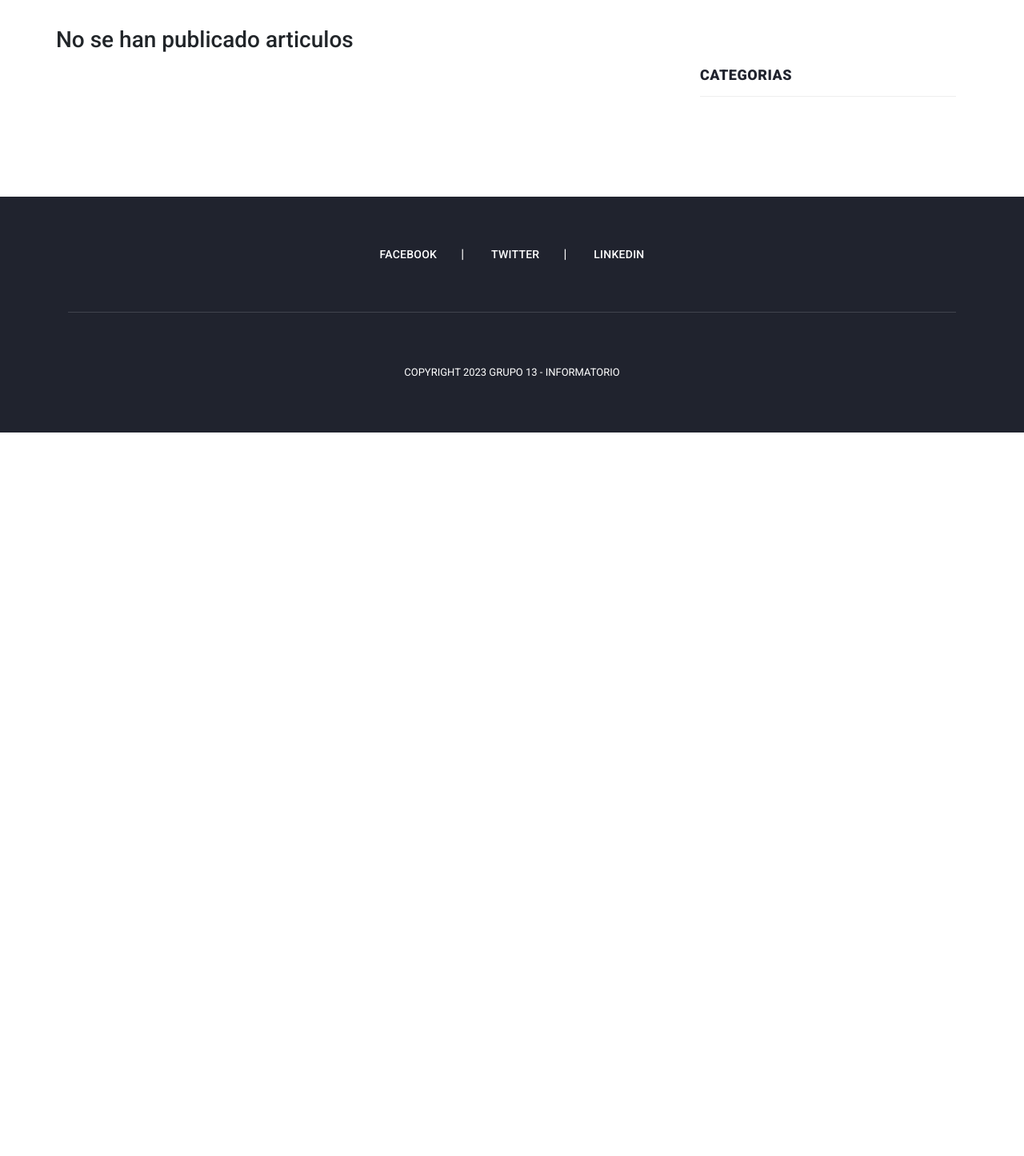
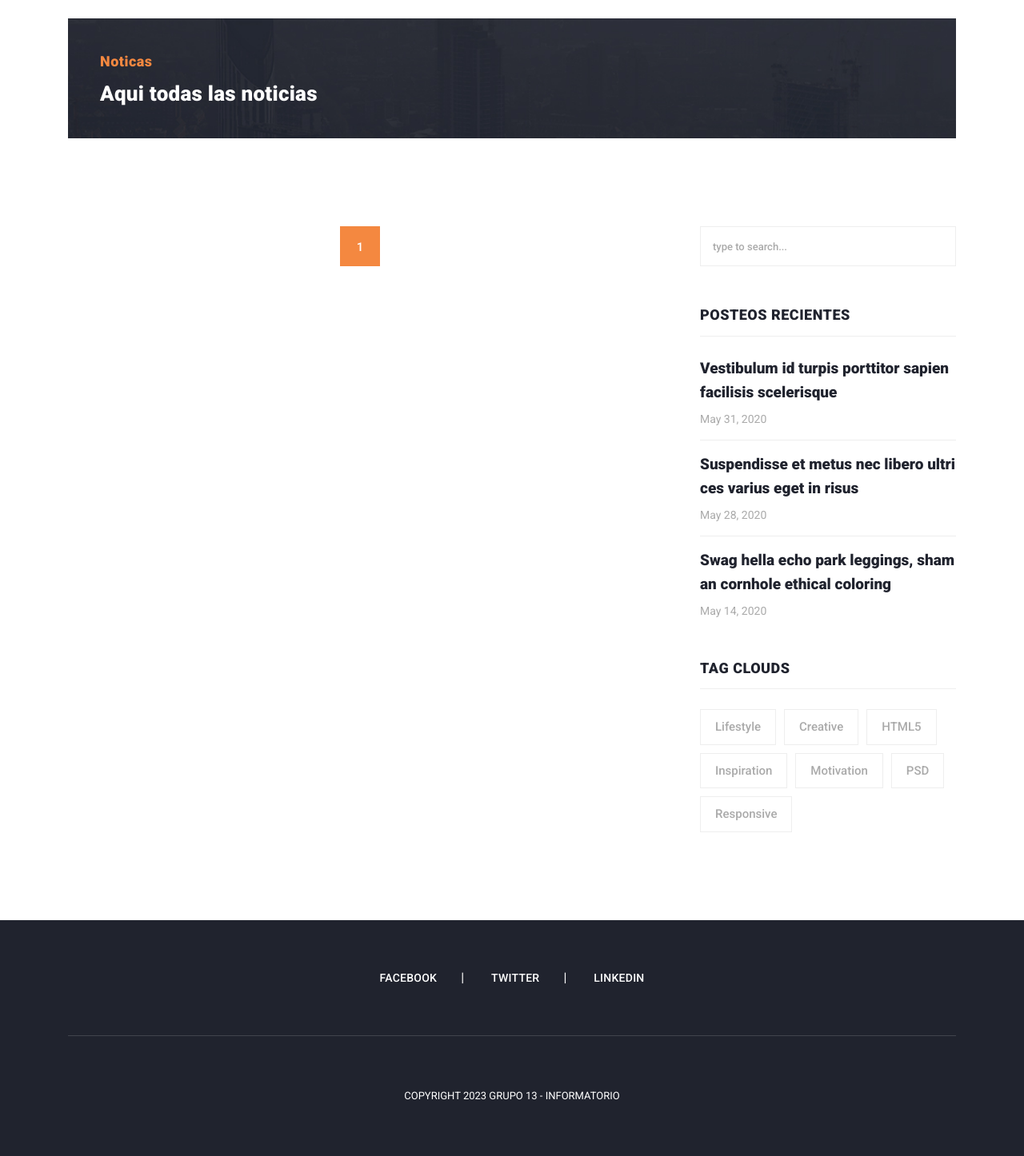
Before and after one commit to Grupo13-Informatorio/bloginformatorio13, a Django app: page /articulos in a window 1280 px wide. Shown: the part 101-1547 px from the top of the page at 80% size. Before the commit the page ends 642 px from the top, so only its background shows below. Run offline with Django 4.2, Linux system fonts and the light colour scheme; data that the repository does not hold is empty; some libraries are stand-ins or nearby versions.

Commit message:
agregada paginacion

```diff
--- a/apps/articulo/urls.py
+++ b/apps/articulo/urls.py
@@ -1,12 +1,12 @@
 from django.urls import  path
 
 from apps.comentario.views import  registrarComentario
-from .views import  ArticuloResumidoView, ArticuloView, ArticulosView, CrearArticulo, EditarArticulo
+from .views import  ArticuloListVieww, ArticuloResumidoView, ArticuloView,  CrearArticulo, EditarArticulo
 
 app_name = 'articulo'
 
 urlpatterns = [
-    path('articulos',ArticulosView.as_view(), name = 'articulos'),
+    path('articulos', ArticuloListVieww.as_view(), name = 'articulos'),
     path('articulo/<int:id>',ArticuloView.as_view(), name = 'mostrarArticulo'),
     path('articulo/crear',CrearArticulo.as_view(), name = 'crear'),
     path('articulo_resumido/<int:id>',ArticuloResumidoView.as_view(), name = 'articulo_resumido'),
--- a/apps/articulo/views.py
+++ b/apps/articulo/views.py
@@ -1,11 +1,11 @@
-from typing import Any
+from typing import Any, Dict
 from django.forms.models import BaseModelForm
 from django.http import HttpRequest, HttpResponse
 from django.shortcuts import redirect, render
 from django.urls import reverse_lazy
 from django.views import View
 from django.views.generic.edit import UpdateView
-from django.views.generic import CreateView
+from django.views.generic import CreateView, ListView
 from django.contrib import messages
 
 from apps.articulo.forms import ArticuloCreationForm
@@ -32,17 +32,17 @@ class ArticuloView(View):
                    }
         return render(request, 'articulo/articulo_mostrar.html', context)
 
-class ArticulosView(View):
-    def get(self, request):
-        articulos_banner = Articulo.get_articulos_recientes()
-        articulos = Articulo.objects.all()
-        categorias = Categoria.objects.all()
-        context = {
-                'articulos_banner' : articulos_banner,
-                'articulos' : articulos,
-                'categorias' : categorias
-                   }
-        return render(request, 'articulo/articulos_todos.html', context)
+# class ArticulosView(View):
+#     def get(self, request):
+#         articulos_banner = Articulo.get_articulos_recientes()
+#         articulos = Articulo.objects.all()
+#         categorias = Categoria.objects.all()
+#         context = {
+#                 'articulos_banner' : articulos_banner,
+#                 'articulos' : articulos,
+#                 'categorias' : categorias
+#                    }
+#         return render(request, 'articulo/articulos_todos.html', context)
 
 class ArticuloResumidoView(View):
     def get(self, request, id):
@@ -79,3 +79,14 @@ class CrearArticulo(CreateView):
         else:
             messages.error(self.request, "Error en la validacion")
             return render(self.request, 'articulo/articulo_crear.html', {'form': form})
+
+class ArticuloListVieww(ListView):
+    model = Articulo
+    paginate_by = 4
+    template_name = 'articulo/articulos_todos.html'
+
+    def get_context_data(self, **kwargs: Any) -> Dict[str, Any]:
+        context = super().get_context_data(**kwargs)
+        context['articulos_banner'] = Articulo.get_articulos_recientes()
+        context['categorias'] = Categoria.objects.all()
+        return context
--- a/blog/config/local.py
+++ b/blog/config/local.py
@@ -5,7 +5,7 @@ DATABASES = {
         'ENGINE': 'django.db.backends.mysql',
         'NAME': 'blog_grupo13',
         'USER' : 'root',
-        'PASSWORD' : 'root',
+        'PASSWORD' : '',
         'HOST' : 'localhost',
         'PORT' : '3306',
     }
--- a/static/assets/css/g13css.css
+++ b/static/assets/css/g13css.css
@@ -1158,6 +1158,10 @@ footer p a:hover {
 	}
 }
 
+a {
+	word-break: break-all
+}
+
 .img-lista-articulo {
 	max-height: 35vh;
 	resize: both;
--- a/templates/articulo/articulos_todos.html
+++ b/templates/articulo/articulos_todos.html
@@ -1,22 +1,137 @@
-{% extends "base.html" %}
-{% load articulo_tags %}
-{% block contenido %}
-<section class="blog-posts">
+{% extends "index.html"%}
+{% block articulo %}
+
+<section class="call-to-action">
+  <div class="container">
+    <div class="row">
+      <div class="col-lg-12">
+        <div class="main-content">
+          <div class="row">
+            <div class="col-lg-8">
+              <span>Noticas</span>
+              <h4>Aqui todas las noticias</h4>
+            </div>
+            <div class="col-lg-4">
+            </div>
+          </div>
+        </div>
+      </div>
+    </div>
+  </div>
+</section>
+
+<section class="blog-posts grid-system">
   <div class="container">
     <div class="row">
       <div class="col-lg-8">
         <div class="all-blog-posts">
           <div class="row">
-                {% for articulo in articulos|is_active %}
-                {% include "articulo/articulo_resumen.html" %}
-                {% empty %}
-                <h3>No se han publicado articulos</h3>
-                {% endfor %}
+<!-- Aca en esta seccion empiezan los articulos -->
+            {% for articulo in page_obj %}
+            <div class="col-lg-6">
+              <div class="blog-post">
+                <div class="blog-thumb">
+                  <img src="{{ articulo.imagen.url }}" alt="">
+                </div>
+                <div class="down-content">
+                  <span>{{ articulo.categoria }}</span>
+                  <a href="{% url 'articulo:mostrarArticulo' id=articulo.id %}"><h4>{{ articulo.titulo }}</h4></a>
+                  <ul class="post-info">
+                    <li><a href="#">{{ articulo.usuario }}</a></li>
+                    <li><a href="#">{{ articulo.fecha }}</a></li>
+                    <li><a href="#">{{articulo.comentario_set.all.count }} Comentarios</a></li>
+                  </ul>
+                  <p>{{ articulo.resumen }}</p>
+                  <div class="post-options">
                   </div>
                 </div>
               </div>
-        {% include "articulo/categorias.html" %}
+            </div>
+            {% endfor %}
+
+<!-- Aca va la parte de paginacion y demas hierbas -->
+            <div class="col-lg-12">
+              <ul class="page-numbers">
+                {% if page_obj.has_previous %}
+                <li>
+                  <a href="?page=1"><i class="fa fa-angle-double-left"></i></a>
+                  <a href="?page={{ page_obj.previous_page_number }}">{{ page_obj.previous_page_number }}</a>
+                </li>
+                {% endif %}
+                <li class="active">
+                  <a href="">{{ page_obj.number }}</a>
+                </li>
+                {% if page_obj.has_next %}
+                <li>
+                  <a href="?page={{ page_obj.next_page_number }}">{{ page_obj.next_page_number }}</a>
+                  <a href="?page={{ page_obj.paginator.num_pages }}"><i class="fa fa-angle-double-right"></i></a>
+                </li>
+                {% endif %}
+              </ul>
+            </div>
+          </div>
+        </div>
+      </div>
+      <div class="col-lg-4">
+        <div class="sidebar">
+          <div class="row">
+            <div class="col-lg-12">
+              <div class="sidebar-item search">
+                <form id="search_form" name="gs" method="GET" action="#">
+                  <input type="text" name="q" class="searchText" placeholder="type to search..." autocomplete="on">
+                </form>
+              </div>
+            </div>
+            <div class="col-lg-12">
+              <div class="sidebar-item recent-posts">
+                <div class="sidebar-heading">
+                  <h2>Posteos recientes</h2>
+                </div>
+                <div class="content">
+                  <ul>
+                    <!-- Aca los ultimos posteos -->
+                    <li><a href="post-details.html">
+                      <h5>Vestibulum id turpis porttitor sapien facilisis scelerisque</h5>
+                      <span>May 31, 2020</span>
+                    </a></li>
+                    <li><a href="post-details.html">
+                      <h5>Suspendisse et metus nec libero ultrices varius eget in risus</h5>
+                      <span>May 28, 2020</span>
+                    </a></li>
+                    <li><a href="post-details.html">
+                      <h5>Swag hella echo park leggings, shaman cornhole ethical coloring</h5>
+                      <span>May 14, 2020</span>
+                    </a></li>
+                    <!-- aca finalizan los ultimos posteos -->
+                  </ul>
+                </div>
+              </div>
+            </div>
+            <!-- Aca empiezan las categorias -->
+            <div class="col-lg-12">
+              <div class="sidebar-item tags">
+                <div class="sidebar-heading">
+                  <h2>Tag Clouds</h2>
+                </div>
+                <div class="content">
+                  <ul>
+                    <li><a href="#">Lifestyle</a></li>
+                    <li><a href="#">Creative</a></li>
+                    <li><a href="#">HTML5</a></li>
+                    <li><a href="#">Inspiration</a></li>
+                    <li><a href="#">Motivation</a></li>
+                    <li><a href="#">PSD</a></li>
+                    <li><a href="#">Responsive</a></li>
+                  </ul>
+                </div>
+              </div>
+            </div>
+            <!-- Aca terminan las categorias -->
+          </div>
+        </div>
+      </div>
     </div>
   </div>
 </section>
+
 {% endblock %}
--- a/templates/registration/login.html
+++ b/templates/registration/login.html
@@ -24,7 +24,7 @@
                     <p>{{ form.password }}</p>
                   </tr>
                   <tr>
-                    <p>{{form.errors}}</p>
+                    <p>{{form.non_field_errors}}</p>
                   </tr>
                 </table>
                 <br>
```
Also changed, not shown: templates/articulo/articulos_todos bis.html (added, +22 -0 lines), blog/media/usuarios/WIN_20230503_18_41_30_Pro.jpg (added). Lines whose indentation alone changed are shown as unchanged.
